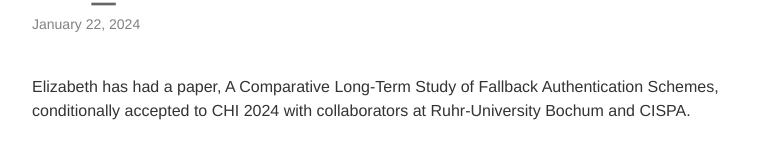
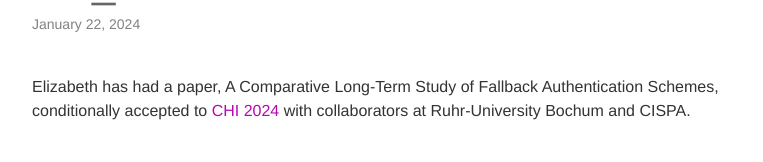
Before and after one commit to estobert/stobert-website, a Jekyll site: the page built from _news/CHI_2024.md, in a window 1280 px wide. Shown: the part 138-300 px from the top of the page, without its empty margins (258-1021 px from the left). Built offline with Jekyll 4.4.1, drawn with Linux system fonts in a browser that asks for light colours; part of the change alters nothing that is shown.

Commit message:
Update CHI_2024.md

```diff
--- a/_news/CHI_2024.md
+++ b/_news/CHI_2024.md
@@ -4,4 +4,4 @@ date: 2024-01-22 19:00:00-0400
 inline: true
 ---
 
-Elizabeth has had a paper, A Comparative Long-Term Study of Fallback Authentication Schemes, conditionally accepted to CHI 2024 with collaborators at Ruhr-University Bochum and CISPA.
+Elizabeth has had a paper, A Comparative Long-Term Study of Fallback Authentication Schemes, conditionally accepted to <a href="https://chi2024.acm.org"> CHI 2024</a> with collaborators at Ruhr-University Bochum and CISPA.
```
